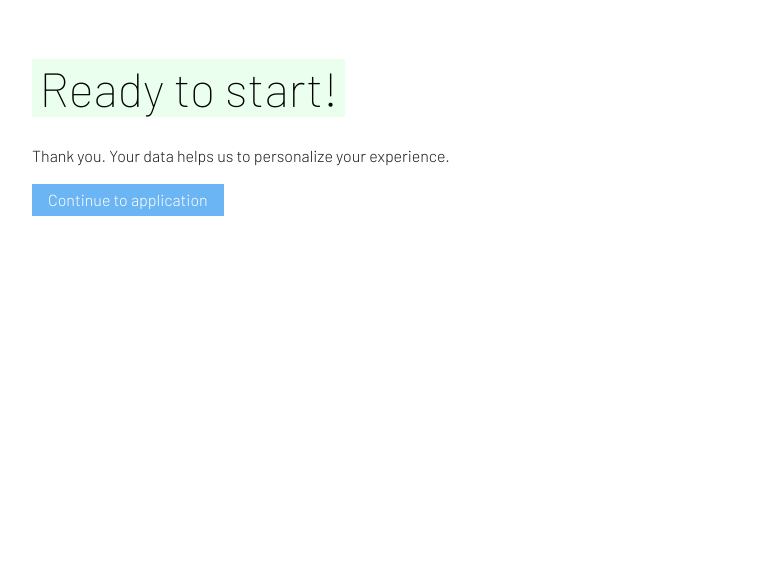
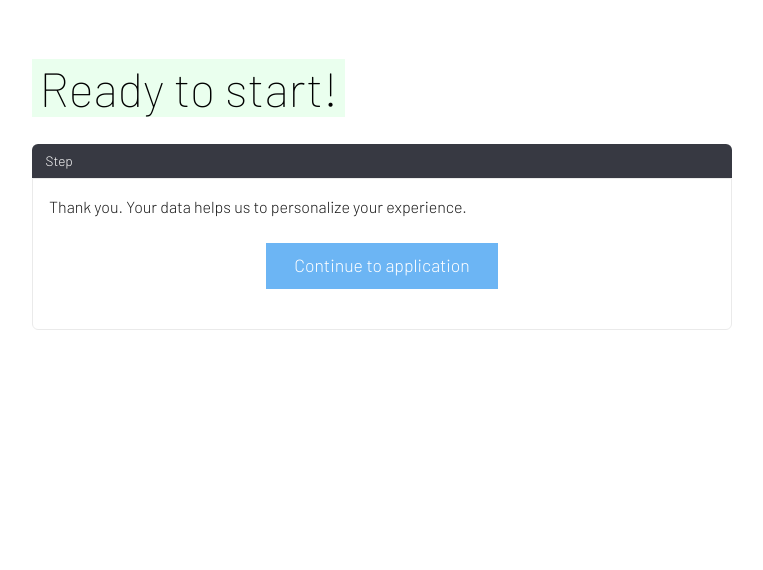
Before and after one commit to kixlab/xproj-backend, a Django app: template web/accounts/templates/account/onboarding_finish.html in a window 1280 px wide. Shown: the top 570 px of the page, without its empty margins (32-795 px from the left). Run offline with Django 3.2, Linux system fonts and the light colour scheme; the template is opened without the code that fills it, so the values that code supplies are empty.

Commit message:
improve onboarding design

```diff
--- /dev/null
+++ b/web/accounts/templates/account/_steps.html
@@ -0,0 +1,6 @@
+<span class="current-step">Step {{form_step}}</span>
+<div class="step-display">
+  {% for step in steps %}
+    <span class="step {% if step < form_step %}step-done{% endif %} {% if step == form_step %}step-current{% endif %}">Step {{step}}</span>
+  {% endfor %}
+</div>
--- a/web/accounts/templates/account/onboarding_finish.html
+++ b/web/accounts/templates/account/onboarding_finish.html
@@ -8,8 +8,20 @@
 
 {% block content %}
 
-<p>{% blocktrans %}Thank you. Your data helps us to personalize your experience.{% endblocktrans %}</p>
+<div class="step-form">
 
-<p><a href="{{redirect_field_value}}" class="button btn-primary">Continue to application</a></p>
+  <div class="steps">
+    {% include "account/_steps.html" %}
+  </div>
+  <div class="inside">
+
+    <p>{% blocktrans %}Thank you. Your data helps us to personalize your experience.{% endblocktrans %}</p>
+
+    <div class="form-actions">
+        <a href="{{redirect_field_value}}" class="button btn-primary big-button">Continue to application</a>
+    </div>
+  </div>
+</div>
+
 
 {% endblock %}
--- a/web/frontend/static/style.css
+++ b/web/frontend/static/style.css
@@ -111,6 +111,18 @@ form p {
 form label {
     margin: 0 .5em .5em 0;
     font-weight: 500;
+    display: block;
+}
+form ul {
+    list-style: none;
+    margin: 0;
+    padding: 0;
+}
+form ul label {
+    font-weight: 300;
+}
+form p + ul {
+    margin-top: -1em;
 }
 form input {
     max-width: 400px;
@@ -141,26 +153,12 @@ form button, a.button, .btn-primary {
 .secondaryAction, a.secondaryAction {
     background-color: rgb(150, 154, 130);
 }
+.big-button, a.big-button {
+    font-size: 1.1em;
+    padding: .8em 1.6em;
+}
 
-.step-form {
 
-    border-radius: 6px 6px 0 0;
-    overflow: hidden;
-    max-width: 700px;
-}
-.step-form .steps {
-    background-color:  #373942;
-    color: #fff;
-    font-size: .85em;
-    padding: 0 1em;
-    line-height: 2.5;
-    text-align: center;
-}
-.step-form .inside {
-    padding: 0 1em 1em 1em;
-    border: 1px solid  #eaeaea;
-    border-radius: 0 0 6px 6px;
-}
 
 .messages {
     position: absolute;
@@ -213,15 +211,136 @@ form button, a.button, .btn-primary {
     margin-right: 0;
 }
 
+
+
+.form-actions {
+    text-align: center;
+    margin-top: 1.5em;
+}
+
+.step-form {
+
+    border-radius: 6px 6px 0 0;
+    overflow: hidden;
+    max-width: 700px;
+}
+.step-form .inside {
+    padding: 0 1em 1em 1em;
+    border: 1px solid  #eaeaea;
+    border-radius: 0 0 6px 6px;
+}
+.step-form .inside > div {
+    margin-bottom: 1.5em;
+}
+
+.step-form .steps {
+    background-color:  #373942;
+    color: #fff;
+    font-size: .85em;
+    padding: 0 1em;
+    line-height: 2.5;
+    text-align: center;
+    overflow: hidden;
+}
+
+.current-step {
+    float: left;
+}
+
+.step-display {
+    position: relative;
+    display: inline-block;
+    float: right;
+}
+.step-display:before {
+    content: "";
+    position: absolute;
+    top: 50%;
+    z-index: 0;
+    width: 100%;
+    height: 1px;
+    margin-top: -1px;
+    background-color: #999;
+}
+.step-display .step {
+    text-indent: -100px;
+    overflow: hidden;
+    width: 9px;
+    height: 9px;
+    border-radius: 100%;
+    border: 1px solid #999;
+    background-color: #373942;
+    display: inline-block;
+    position: relative;
+    z-index: 1;
+    margin-right: 8px;
+    box-shadow: inset 0 0 0 1px #373942
+}
+.step-display .step:last-of-type {
+    margin-right: 0;
+}
+.step-display .step.step-current {
+    background-color: #fff;
+}
+.step-display .step.step-done {
+    background-color: #1a8a2f;
+}
+
+.action-options {
+    border: 1px solid #eaeaea;
+    text-align: center;
+    padding: 1em;
+}
+.step-form .inside > div.action-options {
+    margin-bottom: 0;
+}
+.action-options .option {
+    padding: 1em;
+}
+.action-options .option input {
+    width: 100%;
+}
+.action-options .line {
+    display: inline-block;
+    vertical-align: middle;
+    width: 33%;
+    min-width: 50px;
+    border: 1px solid #aaa;
+    border-width: 1px 0 0 0;
+    background: none;
+    height: 1px;
+    position: relative;
+    line-height: 1;
+}
+.action-options .line:after {
+    content: attr(data-text);
+    position: absolute;
+    top: 0;
+    left: 50%;
+    transform: translateX(-50%) translateY(-50%);
+    background-color: #fff;
+    padding: 0 4px;
+    text-transform: uppercase;
+    font-size: .7em;
+}
+
+.location-options-status {
+    border: 1px solid #f0f0f0;
+    line-height: 2.5;
+    padding: 0 .5em;
+    text-align: center;
+    font-size: .9em;
+    background-color: #f0f0f0;
+}
 .location-options {
     margin: 0;
     padding: 0;
     list-style: none;
-    border: 1px solid #aaa;
-    margin: 1em 0;
+    border: 1px solid #f0f0f0;
+    margin: 0 0 1em 0;
 }
 .location-options li {
-    border-bottom: 1px solid #aaa;
+    border-bottom: 1px solid #f0f0f0;
     line-height: 2.5;
 }
 .location-options a {
@@ -230,7 +349,7 @@ form button, a.button, .btn-primary {
     padding: 0 .5em;
 }
 .location-options a:hover {
-    background-color: #f0f0f0;
+    background-color: #f3ffef;
 }
 .location-options li:last-of-type {
     border-bottom: 0;
--- a/web/spatial/serializers.py
+++ b/web/spatial/serializers.py
@@ -13,7 +13,7 @@ class VotingDistrictSerializer(serializers.HyperlinkedModelSerializer):
 class AreaSerializer(serializers.HyperlinkedModelSerializer):
     class Meta:
         model = Area
-        fields = ('url', 'name', 'display_name', 'precinct', 'province', 'voting_district_name', 'voting_district', )
+        fields = ('pk', 'url', 'name', 'display_name', 'precinct', 'province', 'voting_district_name', 'voting_district', )
 
 class AreaDistanceSerializer(serializers.HyperlinkedModelSerializer):
     distance = serializers.CharField()
```
Also changed, not shown: web/accounts/templates/account/onboarding.html (+8 -70 lines), web/accounts/templates/account/onboarding_location.html (added, +114 -0 lines), web/accounts/views.py (+5 -2 lines).
